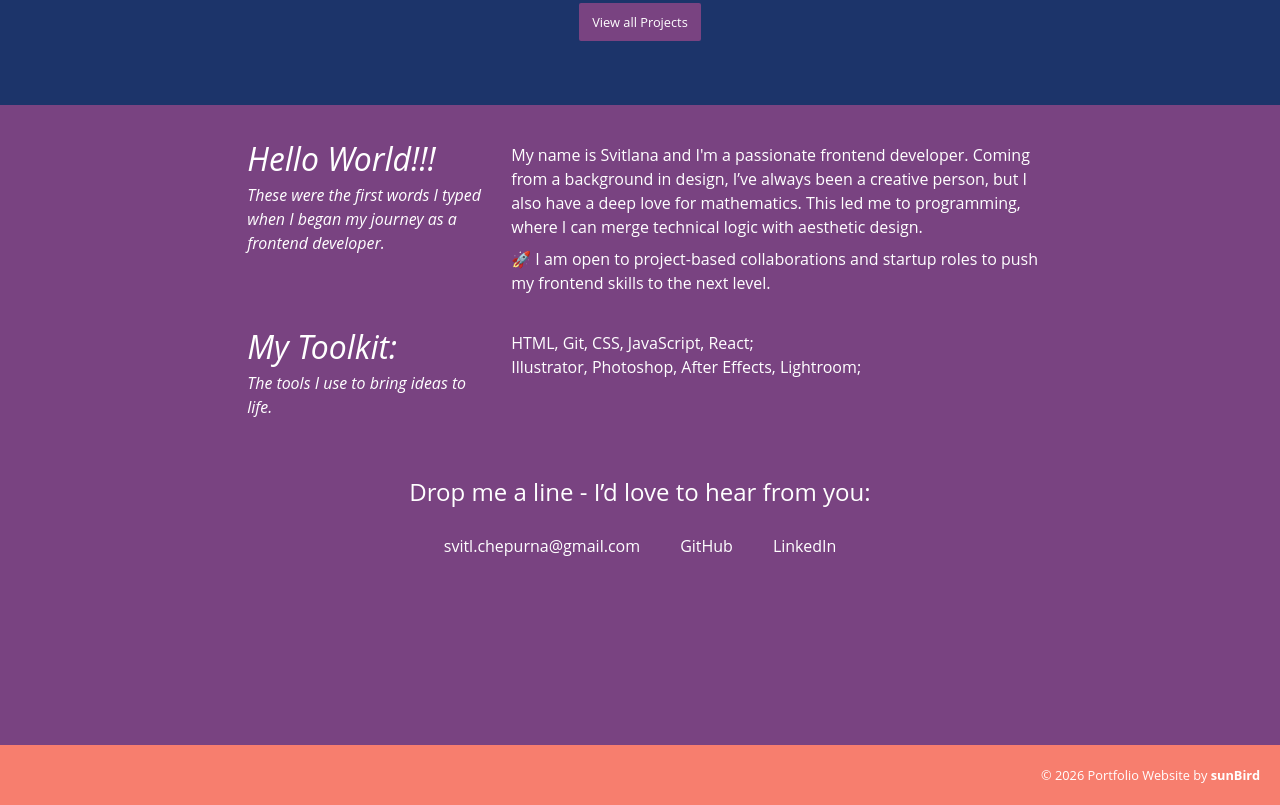
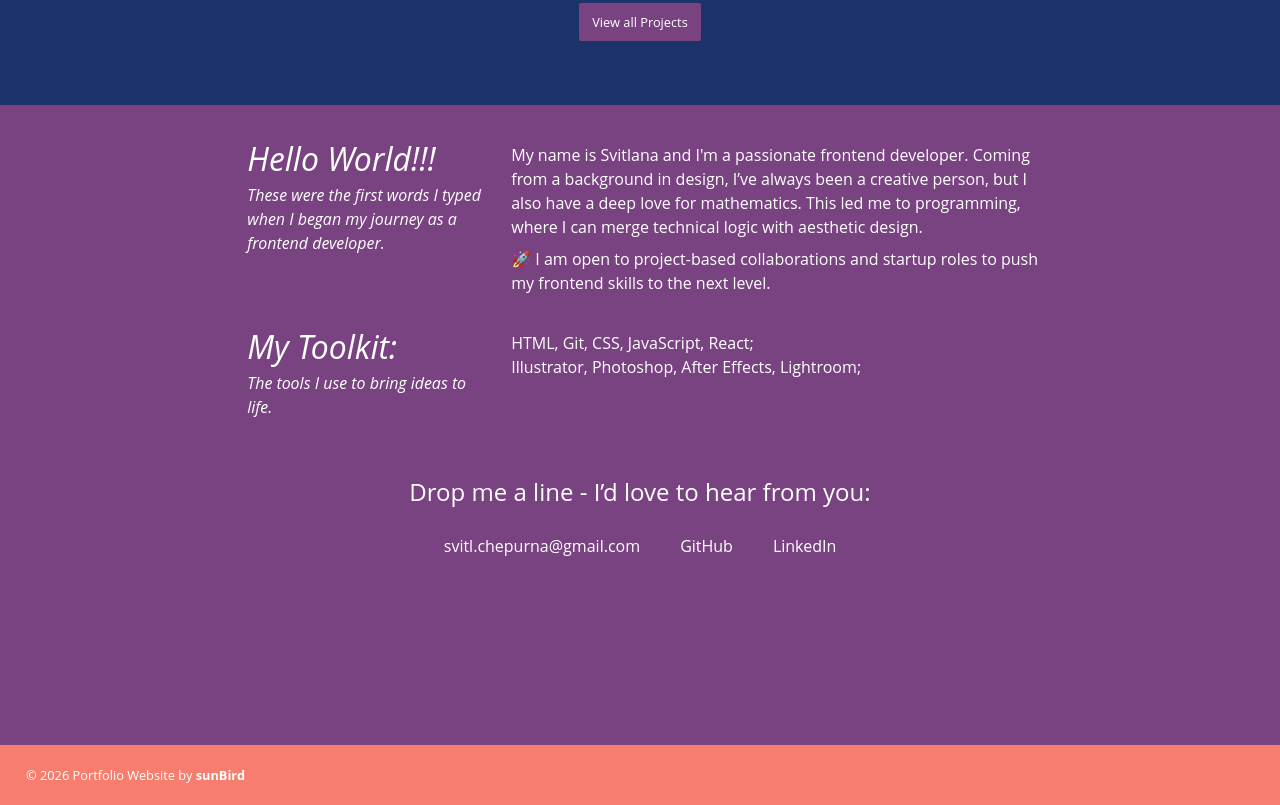
Before and after one commit to asunbird/build-portfolio-webpage, a plain HTML site: page index.html in a window 1280 px wide. Shown: the part 1668-2473 px from the top of the page. Drawn offline with Linux system fonts and the light colour scheme.

Commit message:
Edits in CSS file in the 'Navigation' section and Footer

```diff
--- a/styles.css
+++ b/styles.css
@@ -77,7 +77,7 @@ p {
 #logo {
   position: fixed;
   display: inline-block;
-  top: 8px;
+  top: 30px;
   left: 20px;
   cursor: pointer;
   width: fit-content;
@@ -359,10 +359,10 @@ footer {
 }
 .footer-content {
   display: flex;
-  justify-content: flex-end;
+  justify-content: flex-start;
   align-items: center;
   height: 100%;
-  padding: 0 20px;
+  padding: 0 26px;
 }
 .footer-content p {
   font-size: 0.8rem;
```
